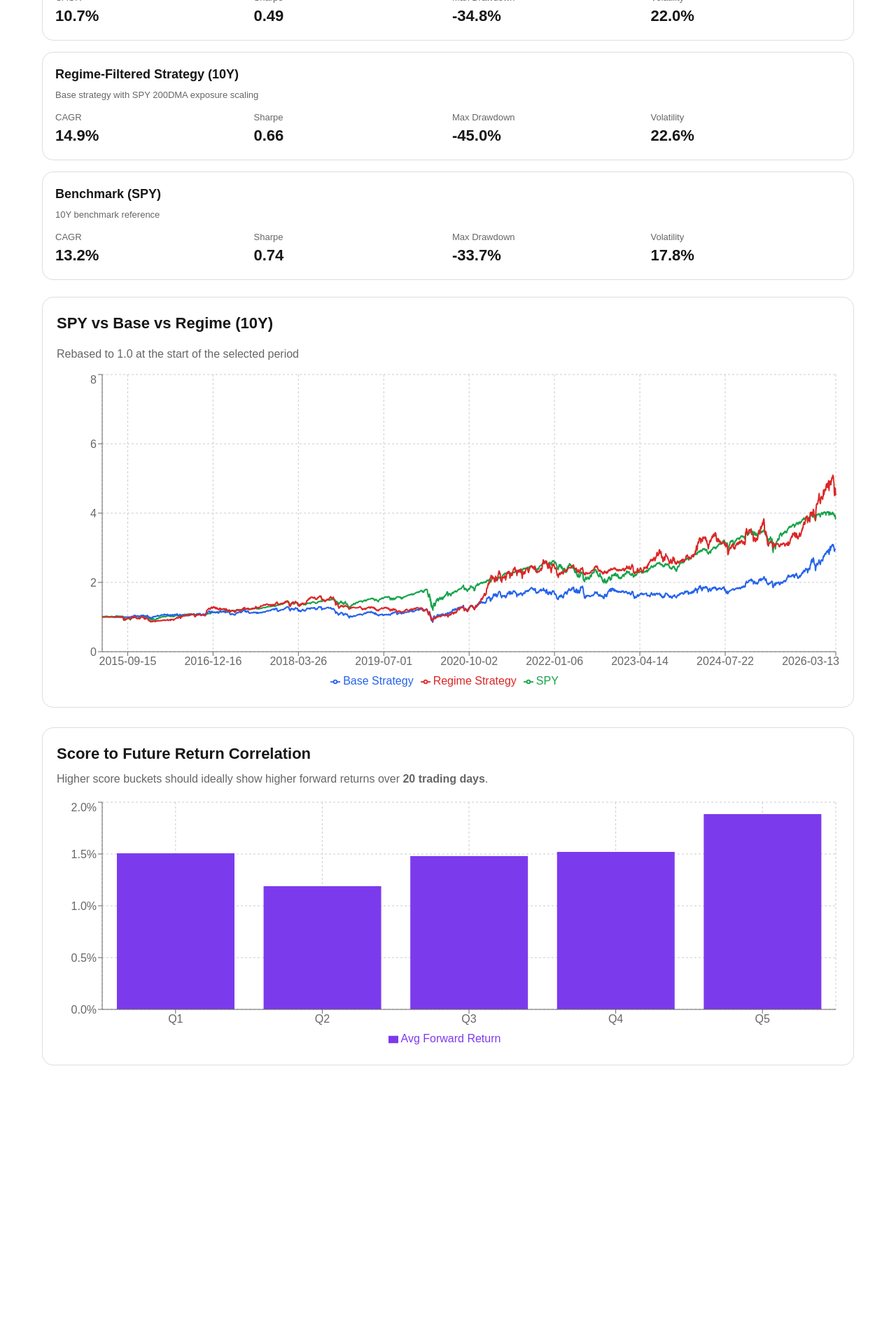
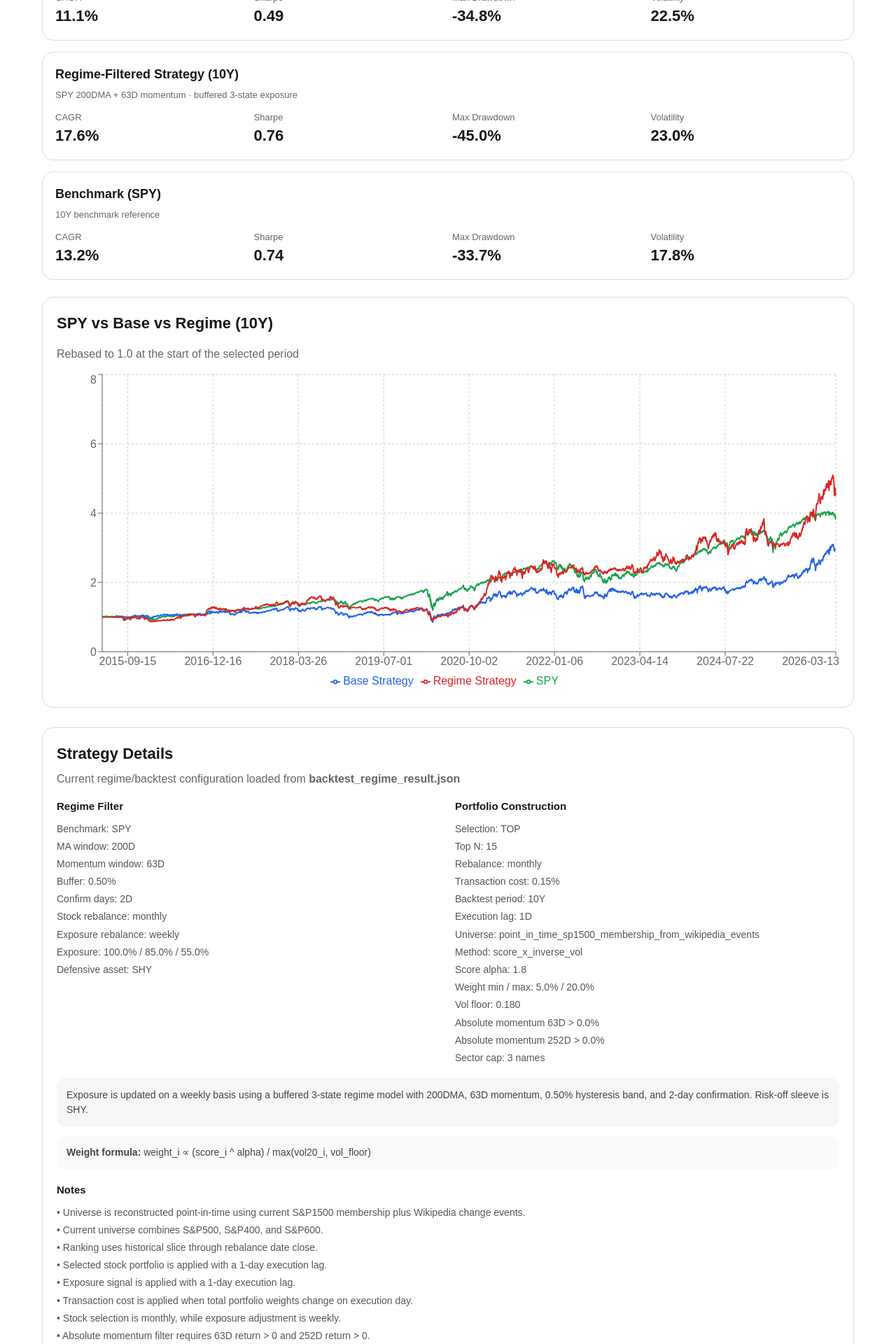
Before and after one commit to wjdrjs09076-ops/invest-portal, a Next.js app: page /backtest in a window 1280 px wide. Shown: the part 360-2280 px from the top of the page at 70% size. Before the commit the page ends 1922 px from the top, so only its background shows below. Built offline with nearby package versions, Linux system fonts and the light colour scheme.

Commit message:
update BacktestSummary to show 10y metrics and buffered regime settings

```diff
--- a/app/backtest/page.tsx
+++ b/app/backtest/page.tsx
@@ -15,10 +15,10 @@
 } from "recharts";
 
 type Metrics = {
-  cagr: number;
-  sharpe: number;
-  max_drawdown: number;
-  volatility: number;
+  cagr?: number;
+  sharpe?: number;
+  max_drawdown?: number;
+  volatility?: number;
   total_return?: number;
 };
 
@@ -27,34 +27,56 @@
   metrics: Metrics;
 };
 
-type BacktestSummary = {
-  metrics: Metrics;
-  subperiods?: SubPeriod[];
-  benchmark: {
-    ticker: string;
-    metrics: Metrics;
-    subperiods?: SubPeriod[];
-  };
-  strategy?: {
-    top_n?: number;
-    portfolio_construction?: {
+type PortfolioConstruction = {
+  method?: string;
   score_alpha?: number;
+  min_weight?: number;
+  max_weight?: number;
+  vol_fallback?: number;
+  vol_floor?: number;
   absolute_momentum_63d_min?: number;
   absolute_momentum_252d_min?: number;
   sector_max_names?: number;
+  formula?: string;
 };
-    regime_filter?: {
+
+type RegimeFilter = {
   benchmark?: string;
   ma_window?: number;
   momentum_window?: number;
+  buffer?: number;
+  confirm_days?: number;
   stock_rebalance?: string;
   exposure_rebalance?: string;
   risk_on_exposure?: number;
   mid_exposure?: number;
   risk_off_exposure?: number;
   defensive_tickers?: string[];
+  summary?: string;
 };
+
+type StrategyInfo = {
+  rebalance?: string;
+  selection?: string;
+  top_n?: number;
+  transaction_cost?: number;
+  period_years?: number;
+  execution_lag_days?: number;
+  universe_method?: string;
+  portfolio_construction?: PortfolioConstruction;
+  regime_filter?: RegimeFilter;
 };
+
+type BacktestSummary = {
+  metrics?: Metrics;
+  subperiods?: SubPeriod[];
+  benchmark?: {
+    ticker?: string;
+    metrics?: Metrics;
+    subperiods?: SubPeriod[];
+  };
+  strategy?: StrategyInfo;
+  notes?: string[];
 };
 
 type BaseCurvePoint = {
@@ -67,7 +89,9 @@
   date: string;
   strategy: number;
   benchmark: number;
-  exposure?: number;
+  stock_exposure?: number;
+  defensive_exposure?: number;
+  regime_bucket?: string;
 };
 
 type MergedCurvePoint = {
@@ -90,19 +114,26 @@
   data: ScoreCorrelationRow[];
 };
 
+function formatPct(v?: number, digits = 1) {
+  return `${((v ?? 0) * 100).toFixed(digits)}%`;
+}
+
+function formatNum(v?: number, digits = 2) {
+  return (v ?? 0).toFixed(digits);
+}
+
+function formatText(v?: string | number | null) {
+  if (v === undefined || v === null || v === "") return "-";
+  return String(v);
+}
+
 function MetricCard({
   title,
-  cagr,
-  sharpe,
-  mdd,
-  vol,
+  metrics,
   subtitle,
 }: {
   title: string;
-  cagr: number;
-  sharpe: number;
-  mdd: number;
-  vol?: number;
+  metrics?: Metrics;
   subtitle?: string;
 }) {
   return (
@@ -115,6 +146,7 @@
       }}
     >
       <div style={{ fontSize: 18, fontWeight: 700, marginBottom: 6 }}>{title}</div>
+
       {subtitle ? (
         <div style={{ color: "#666", fontSize: 13, marginBottom: 12 }}>{subtitle}</div>
       ) : null}
@@ -122,20 +154,29 @@
       <div style={{ display: "grid", gridTemplateColumns: "repeat(4, 1fr)", gap: 12 }}>
         <div>
           <div style={{ color: "#666", fontSize: 13 }}>CAGR</div>
-          <div style={{ fontSize: 22, fontWeight: 700 }}>{(cagr * 100).toFixed(1)}%</div>
+          <div style={{ fontSize: 22, fontWeight: 700 }}>
+            {formatPct(metrics?.cagr, 1)}
           </div>
+        </div>
+
         <div>
           <div style={{ color: "#666", fontSize: 13 }}>Sharpe</div>
-          <div style={{ fontSize: 22, fontWeight: 700 }}>{sharpe.toFixed(2)}</div>
+          <div style={{ fontSize: 22, fontWeight: 700 }}>
+            {formatNum(metrics?.sharpe, 2)}
           </div>
+        </div>
+
         <div>
           <div style={{ color: "#666", fontSize: 13 }}>Max Drawdown</div>
-          <div style={{ fontSize: 22, fontWeight: 700 }}>{(mdd * 100).toFixed(1)}%</div>
+          <div style={{ fontSize: 22, fontWeight: 700 }}>
+            {formatPct(metrics?.max_drawdown, 1)}
           </div>
+        </div>
+
         <div>
           <div style={{ color: "#666", fontSize: 13 }}>Volatility</div>
           <div style={{ fontSize: 22, fontWeight: 700 }}>
-            {vol != null ? `${(vol * 100).toFixed(1)}%` : "-"}
+            {metrics?.volatility != null ? formatPct(metrics.volatility, 1) : "-"}
           </div>
         </div>
       </div>
@@ -143,23 +184,25 @@
   );
 }
 
-function getMetricsByPeriod(summary: BacktestSummary, period: "3y" | "5y" | "10y"): Metrics {
-  if (period === "10y") return summary.metrics;
-  const found = summary.subperiods?.find((p) => p.label === period);
-  return found?.metrics ?? summary.metrics;
+function getMetricsByPeriod(
+  summary: BacktestSummary,
+  period: "3y" | "5y" | "10y"
+): Metrics {
+  const fromSubperiod = summary.subperiods?.find((p) => p.label === period)?.metrics;
+  return fromSubperiod ?? summary.metrics ?? {};
 }
 
 function getBenchmarkMetricsByPeriod(
   summary: BacktestSummary,
   period: "3y" | "5y" | "10y"
 ): Metrics {
-  if (period === "10y") return summary.benchmark.metrics;
-  const found = summary.benchmark.subperiods?.find((p) => p.label === period);
-  return found?.metrics ?? summary.benchmark.metrics;
+  const fromSubperiod = summary.benchmark?.subperiods?.find((p) => p.label === period)?.metrics;
+  return fromSubperiod ?? summary.benchmark?.metrics ?? {};
 }
 
 function getPeriodStartDate(period: "3y" | "5y" | "10y"): Date | null {
   if (period === "10y") return null;
+
   const years = period === "5y" ? 5 : 3;
   const cutoff = new Date();
   cutoff.setFullYear(cutoff.getFullYear() - years);
@@ -175,9 +218,12 @@
 
   return points.map((p) => ({
     date: p.date,
-    spy: p.spy != null && firstSpy != null && firstSpy !== 0 ? p.spy / firstSpy : undefined,
+    spy:
+      p.spy != null && firstSpy != null && firstSpy !== 0 ? p.spy / firstSpy : undefined,
     base:
-      p.base != null && firstBase != null && firstBase !== 0 ? p.base / firstBase : undefined,
+      p.base != null && firstBase != null && firstBase !== 0
+        ? p.base / firstBase
+        : undefined,
     regime:
       p.regime != null && firstRegime != null && firstRegime !== 0
         ? p.regime / firstRegime
@@ -260,22 +306,39 @@
       avg_return_pct: x.avg_return * 100,
     })) ?? [];
 
-  if (!baseSummary || !regimeSummary) {
+  if (!regimeSummary) {
     return <div style={{ padding: 40 }}>Loading...</div>;
   }
 
-  const base = getMetricsByPeriod(baseSummary, period);
+  const base = baseSummary ? getMetricsByPeriod(baseSummary, period) : undefined;
   const regime = getMetricsByPeriod(regimeSummary, period);
   const spy = getBenchmarkMetricsByPeriod(regimeSummary, period);
-  const regimeInfo = regimeSummary.strategy?.regime_filter;
+
+  const strategy = regimeSummary.strategy;
+  const regimeInfo = strategy?.regime_filter;
+  const pc = strategy?.portfolio_construction;
+  const benchmarkTicker = regimeSummary.benchmark?.ticker ?? regimeInfo?.benchmark ?? "SPY";
+
+  const defensiveText =
+    regimeInfo?.defensive_tickers && regimeInfo.defensive_tickers.length > 0
+      ? regimeInfo.defensive_tickers.join(" / ")
+      : "-";
+
+  const regimeSubtitle = regimeInfo
+    ? `${benchmarkTicker} ${regimeInfo.ma_window ?? 200}DMA + ${regimeInfo.momentum_window ?? 63}D momentum · buffered 3-state exposure`
+    : "Regime filtered strategy";
 
   return (
     <div style={{ padding: 40, maxWidth: 1240, margin: "0 auto" }}>
       <h1 style={{ fontSize: 32, fontWeight: 700, marginBottom: 8 }}>Backtest Comparison</h1>
+
       <div style={{ color: "#555", marginBottom: 16 }}>
         Base strategy vs regime-filtered strategy
         {regimeInfo
-          ? ` · ${regimeInfo.benchmark ?? "SPY"} ${regimeInfo.ma_window ?? 200}DMA · Risk-off exposure ${((regimeInfo.risk_off_exposure ?? 0) * 100).toFixed(0)}%`
+          ? ` · ${benchmarkTicker} ${regimeInfo.ma_window ?? 200}DMA · Risk-off exposure ${formatPct(
+              regimeInfo.risk_off_exposure,
+              0
+            )}`
           : ""}
       </div>
 
@@ -300,31 +363,24 @@
       </div>
 
       <div style={{ display: "grid", gap: 16, marginBottom: 24 }}>
+        {baseSummary && (
           <MetricCard
             title={`Base Strategy (${period.toUpperCase()})`}
             subtitle="Momentum + sector strength + risk filter"
-          cagr={base.cagr}
-          sharpe={base.sharpe}
-          mdd={base.max_drawdown}
-          vol={base.volatility}
+            metrics={base}
+          />
+        )}
+
+        <MetricCard
+          title={`Regime-Filtered Strategy (${period.toUpperCase()})`}
+          subtitle={regimeSubtitle}
+          metrics={regime}
         />
 
         <MetricCard
-          title={`Regime-Filtered Strategy (${period.toUpperCase()})`}
-          subtitle="Base strategy with SPY 200DMA exposure scaling"
-          cagr={regime.cagr}
-          sharpe={regime.sharpe}
-          mdd={regime.max_drawdown}
-          vol={regime.volatility}
-        />
-
-        <MetricCard
-          title={`Benchmark (${regimeSummary.benchmark.ticker})`}
+          title={`Benchmark (${benchmarkTicker})`}
           subtitle={`${period.toUpperCase()} benchmark reference`}
-          cagr={spy.cagr}
-          sharpe={spy.sharpe}
-          mdd={spy.max_drawdown}
-          vol={spy.volatility}
+          metrics={spy}
         />
       </div>
 
@@ -386,6 +442,121 @@
           borderRadius: 16,
           padding: 20,
           background: "#fff",
+          marginBottom: 28,
+        }}
+      >
+        <h2 style={{ fontSize: 22, fontWeight: 700, marginBottom: 8 }}>
+          Strategy Details
+        </h2>
+
+        <div style={{ color: "#666", marginBottom: 16 }}>
+          Current regime/backtest configuration loaded from{" "}
+          <strong>backtest_regime_result.json</strong>
+        </div>
+
+        <div
+          style={{
+            display: "grid",
+            gridTemplateColumns: "repeat(2, minmax(0, 1fr))",
+            gap: 20,
+          }}
+        >
+          <div>
+            <div style={{ fontSize: 15, fontWeight: 700, marginBottom: 8 }}>Regime Filter</div>
+            <div style={{ color: "#555", fontSize: 14, lineHeight: 1.8 }}>
+              <div>Benchmark: {formatText(benchmarkTicker)}</div>
+              <div>MA window: {formatText(regimeInfo?.ma_window)}D</div>
+              <div>Momentum window: {formatText(regimeInfo?.momentum_window)}D</div>
+              <div>Buffer: {formatPct(regimeInfo?.buffer, 2)}</div>
+              <div>Confirm days: {formatText(regimeInfo?.confirm_days)}D</div>
+              <div>Stock rebalance: {formatText(regimeInfo?.stock_rebalance)}</div>
+              <div>Exposure rebalance: {formatText(regimeInfo?.exposure_rebalance)}</div>
+              <div>
+                Exposure: {formatPct(regimeInfo?.risk_on_exposure)} /{" "}
+                {formatPct(regimeInfo?.mid_exposure)} /{" "}
+                {formatPct(regimeInfo?.risk_off_exposure)}
+              </div>
+              <div>Defensive asset: {defensiveText}</div>
+            </div>
+          </div>
+
+          <div>
+            <div style={{ fontSize: 15, fontWeight: 700, marginBottom: 8 }}>
+              Portfolio Construction
+            </div>
+            <div style={{ color: "#555", fontSize: 14, lineHeight: 1.8 }}>
+              <div>Selection: {formatText(strategy?.selection)}</div>
+              <div>Top N: {formatText(strategy?.top_n)}</div>
+              <div>Rebalance: {formatText(strategy?.rebalance)}</div>
+              <div>Transaction cost: {formatPct(strategy?.transaction_cost, 2)}</div>
+              <div>Backtest period: {formatText(strategy?.period_years)}Y</div>
+              <div>Execution lag: {formatText(strategy?.execution_lag_days)}D</div>
+              <div>Universe: {formatText(strategy?.universe_method)}</div>
+              <div>Method: {formatText(pc?.method)}</div>
+              <div>Score alpha: {formatNum(pc?.score_alpha, 1)}</div>
+              <div>
+                Weight min / max: {formatPct(pc?.min_weight)} / {formatPct(pc?.max_weight)}
+              </div>
+              <div>Vol floor: {pc?.vol_floor != null ? pc.vol_floor.toFixed(3) : "-"}</div>
+              <div>
+                Absolute momentum 63D &gt; {formatPct(pc?.absolute_momentum_63d_min, 1)}
+              </div>
+              <div>
+                Absolute momentum 252D &gt; {formatPct(pc?.absolute_momentum_252d_min, 1)}
+              </div>
+              <div>Sector cap: {formatText(pc?.sector_max_names)} names</div>
+            </div>
+          </div>
+        </div>
+
+        {regimeInfo?.summary ? (
+          <div
+            style={{
+              marginTop: 16,
+              padding: 14,
+              borderRadius: 12,
+              background: "#f6f6f6",
+              color: "#444",
+              fontSize: 14,
+            }}
+          >
+            {regimeInfo.summary}
+          </div>
+        ) : null}
+
+        {pc?.formula ? (
+          <div
+            style={{
+              marginTop: 12,
+              padding: 14,
+              borderRadius: 12,
+              background: "#fafafa",
+              color: "#444",
+              fontSize: 14,
+            }}
+          >
+            <strong>Weight formula:</strong> {pc.formula}
+          </div>
+        ) : null}
+
+        {regimeSummary.notes && regimeSummary.notes.length > 0 ? (
+          <div style={{ marginTop: 18 }}>
+            <div style={{ fontSize: 15, fontWeight: 700, marginBottom: 8 }}>Notes</div>
+            <div style={{ color: "#555", fontSize: 14, lineHeight: 1.8 }}>
+              {regimeSummary.notes.map((note, idx) => (
+                <div key={idx}>• {note}</div>
+              ))}
+            </div>
+          </div>
+        ) : null}
+      </div>
+
+      <div
+        style={{
+          border: "1px solid #ddd",
+          borderRadius: 16,
+          padding: 20,
+          background: "#fff",
         }}
       >
         <h2 style={{ fontSize: 22, fontWeight: 700, marginBottom: 8 }}>
```
Lines whose indentation alone changed are shown as unchanged.
